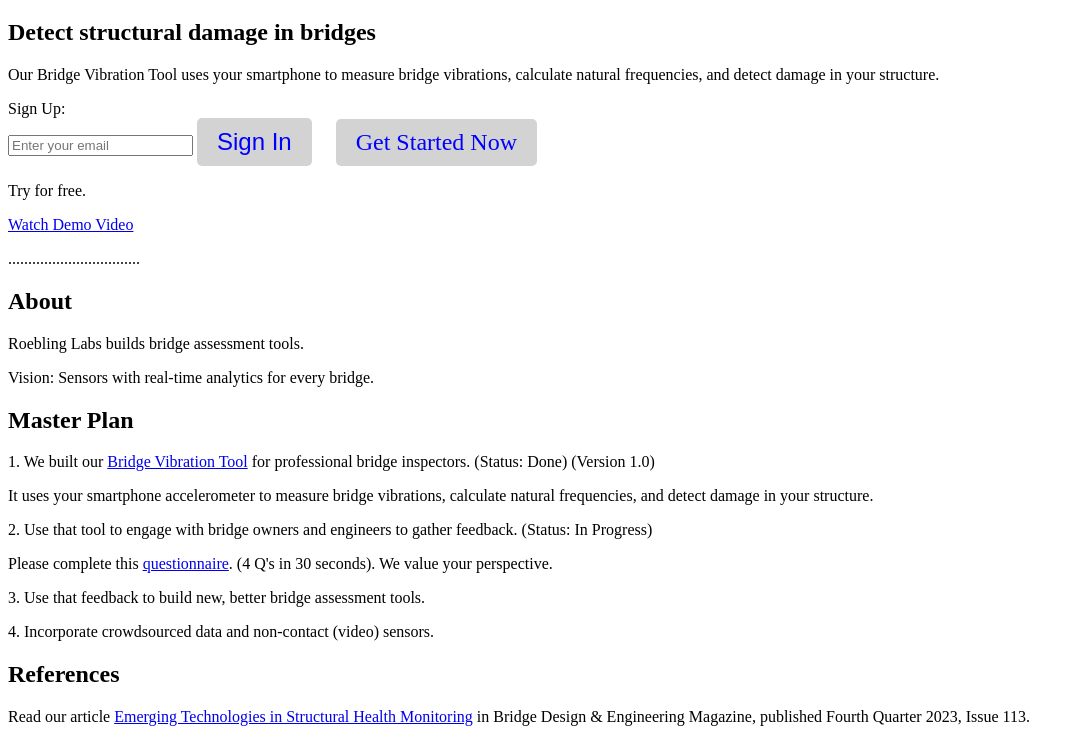
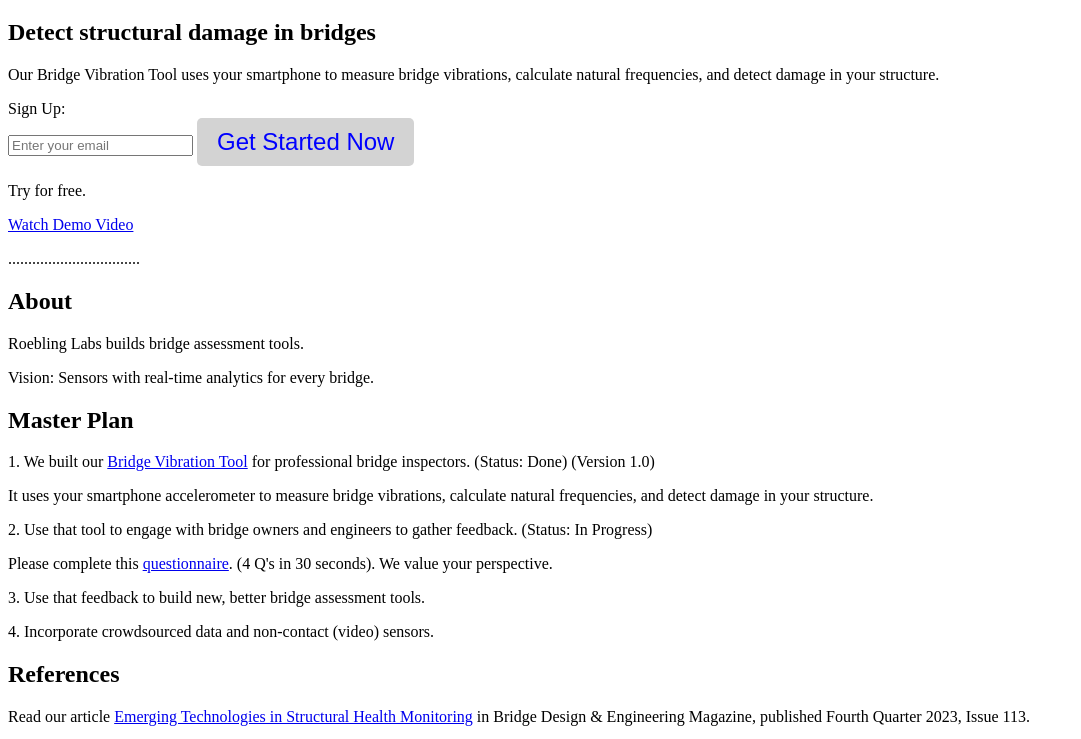
Before and after one commit to roeblinglabs/IBC-Demo, a plain HTML site: page index.html in a window 1280 px wide. Shown: the part 61-800 px from the top of the page, without its empty margins (0-1081 px from the left). Drawn offline with Linux system fonts and the light colour scheme.

Commit message:
Update index.html

```diff
--- a/index.html
+++ b/index.html
@@ -25,12 +25,11 @@
     <h2>Detect structural damage in bridges</h2>
     <p>Our Bridge Vibration Tool uses your smartphone to measure bridge vibrations, calculate natural frequencies, and detect damage in your structure.</p>
     <p>
-        <form id="emailSignInForm" style="display: inline-block; margin-right: 20px;">
+        <form id="emailSignInForm" style="display: inline-block;">
             <label for="email" style="display: block;">Sign Up:</label>
             <input type="email" id="email" name="email" placeholder="Enter your email" required>
-            <button type="submit" class="button">Sign In</button>
+            <button type="submit" class="button">Get Started Now</button>
         </form>
-        <a href="https://roeblinglabs.github.io/bridgevibes/" class="button">Get Started Now</a>
     </p>
     <p>Try for free.</p>
     <p><a href="https://youtu.be/AiOQPEUpOTU?si=j4c2Rd0jbu4iQnc6" target="_blank">Watch Demo Video</a></p>
@@ -81,6 +80,7 @@
                 console.log(data); // Log the response for debugging
                 if (data.id) {
                     alert('Email signed in successfully!');
+                    window.location.href = 'https://roeblinglabs.github.io/bridgevibes/';
                 } else {
                     alert('There was a problem signing in. Please try again.');
                 }
```
